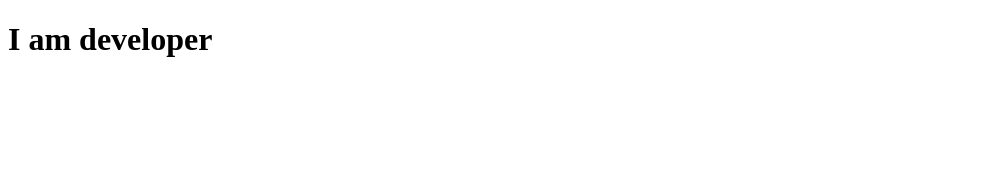
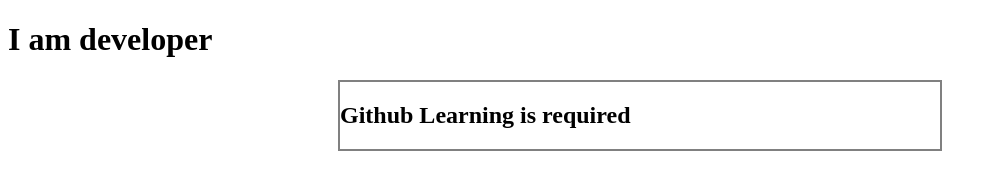
Before and after one commit to iam-gauravjha/test, a plain HTML site: page index.html in a window 1280 px wide. Shown: the whole page, without its empty margins (0-996 px from the left). Drawn offline with Linux system fonts and the light colour scheme.

Commit message:
implemented css design

```diff
--- /dev/null
+++ b/app.css
@@ -0,0 +1,6 @@
+.container {
+    width: 600px;
+    display: block;
+    margin: 10px auto;
+    border: 2px solid gray;
+}
--- a/index.html
+++ b/index.html
@@ -3,9 +3,13 @@
 <head>
     <meta charset="UTF-8">
     <meta name="viewport" content="width=device-width, initial-scale=1.0">
+    <link rel="stylesheet" href="app.css">
     <title>Document</title>
 </head>
 <body>
     <h1>I am developer</h1>
+    <div class="container">
+        <h2>Github Learning is required</h2>
+    </div>
 </body>
 </html>
```
